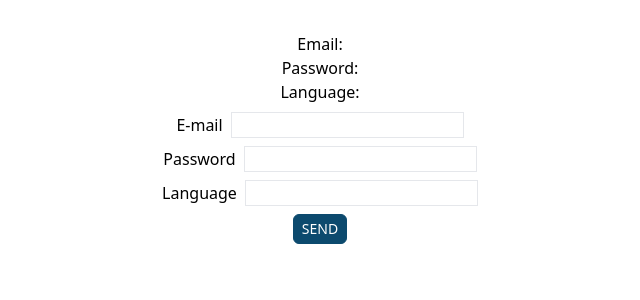
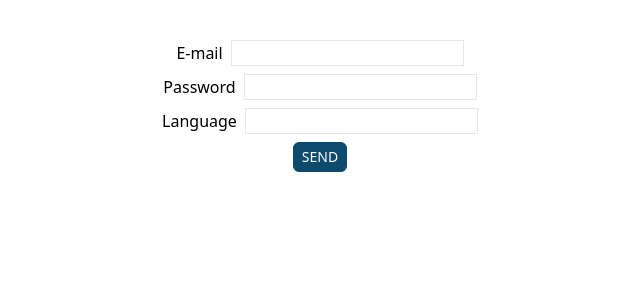
Before and after one commit to dariusz75/react-school-ts-workshop, a React (Vite) app: page / in a window 1280 px wide. Shown: the top 300 px of the page, without its empty margins (320-960 px from the left). Built offline with nearby package versions, Linux system fonts and the light colour scheme.

Commit message:
uncontrolled form created

```diff
--- a/src/App.tsx
+++ b/src/App.tsx
@@ -1,16 +1,20 @@
 import './App.css';
 
 import { Text, Button } from './ui';
-import { IdGenerator } from './components';
-import { RegistrationFormState } from './components/RegistrationForm/RegistrationFormState';
+import {
+	IdGenerator,
+	RegistrationFormState,
+	RegistrationFormRefs,
+} from './components';
 
 function App() {
 	return (
 		<>
 			{/* <IdGenerator />
 			<Text>Some text...</Text>
-			<Button label='Click me' onClick={() => alert('test')} /> */}
-			<RegistrationFormState />
+			<Button label='Click me' onClick={() => alert('test')} />
+			<RegistrationFormState /> */}
+			<RegistrationFormRefs />
 		</>
 	);
 }
--- a/src/components/RegistrationForm/RegistrationForm.tsx
+++ /dev/null
@@ -1 +0,0 @@
-export const RegistrationForm = () => {};
--- /dev/null
+++ b/src/components/RegistrationForm/RegistrationFormRefs.tsx
@@ -0,0 +1,58 @@
+import { type FormEventHandler, useState, useRef } from 'react';
+import { Button } from '../../ui';
+
+type RegistrationFormData = {
+	email: string;
+	password: string;
+	language: string;
+};
+
+export const RegistrationFormRefs = () => {
+	const emailFieldRef = useRef<HTMLInputElement>(null);
+	const passwordFieldRef = useRef<HTMLInputElement>(null);
+	const languageFieldRef = useRef<HTMLInputElement>(null);
+
+	const handleSubmit: FormEventHandler = (e) => {
+		e.preventDefault();
+		const data: RegistrationFormData = {
+			email: emailFieldRef.current?.value || '',
+			password: passwordFieldRef.current?.value || '',
+			language: languageFieldRef.current?.value || '',
+		};
+		console.log(data);
+	};
+
+	return (
+		<form onSubmit={handleSubmit}>
+			<div className='my-2'>
+				<label className='mr-2' htmlFor='email'>
+					E-mail
+				</label>
+				<input className='border' id='email' type='email' ref={emailFieldRef} />
+			</div>
+			<div className='my-2'>
+				<label className='mr-2' htmlFor='password'>
+					Password
+				</label>
+				<input
+					className='border'
+					id='password'
+					type='password'
+					ref={passwordFieldRef}
+				/>
+			</div>
+			<div className='my-2'>
+				<label className='mr-2' htmlFor='language'>
+					Language
+				</label>
+				<input
+					className='border'
+					id='language'
+					type='text'
+					ref={languageFieldRef}
+				/>
+			</div>
+			<Button label='SEND' type='submit' />
+		</form>
+	);
+};
--- a/src/components/index.ts
+++ b/src/components/index.ts
@@ -1,2 +1,3 @@
 export { IdGenerator } from './IdGenerator/IdGenerator';
-export { RegistrationForm } from './RegistrationForm/RegistrationForm';
+export { RegistrationFormState } from './RegistrationForm/RegistrationFormState';
+export { RegistrationFormRefs } from './RegistrationForm/RegistrationFormRefs';
--- /dev/null
+++ b/src/ui/Input/Input.tsx
@@ -0,0 +1,9 @@
+import { ComponentPropsWithRef } from 'react';
+
+type Props = {
+	label: string;
+} & ComponentPropsWithRef<'input'>;
+
+export const Input = ({ label }: Props) => {
+	return <input type='text' />;
+};
--- a/src/ui/index.ts
+++ b/src/ui/index.ts
@@ -1,2 +1,3 @@
 export { Text } from './Text/Text';
 export { Button } from './Button/Button';
+export { Input } from './Input/Input';
```
